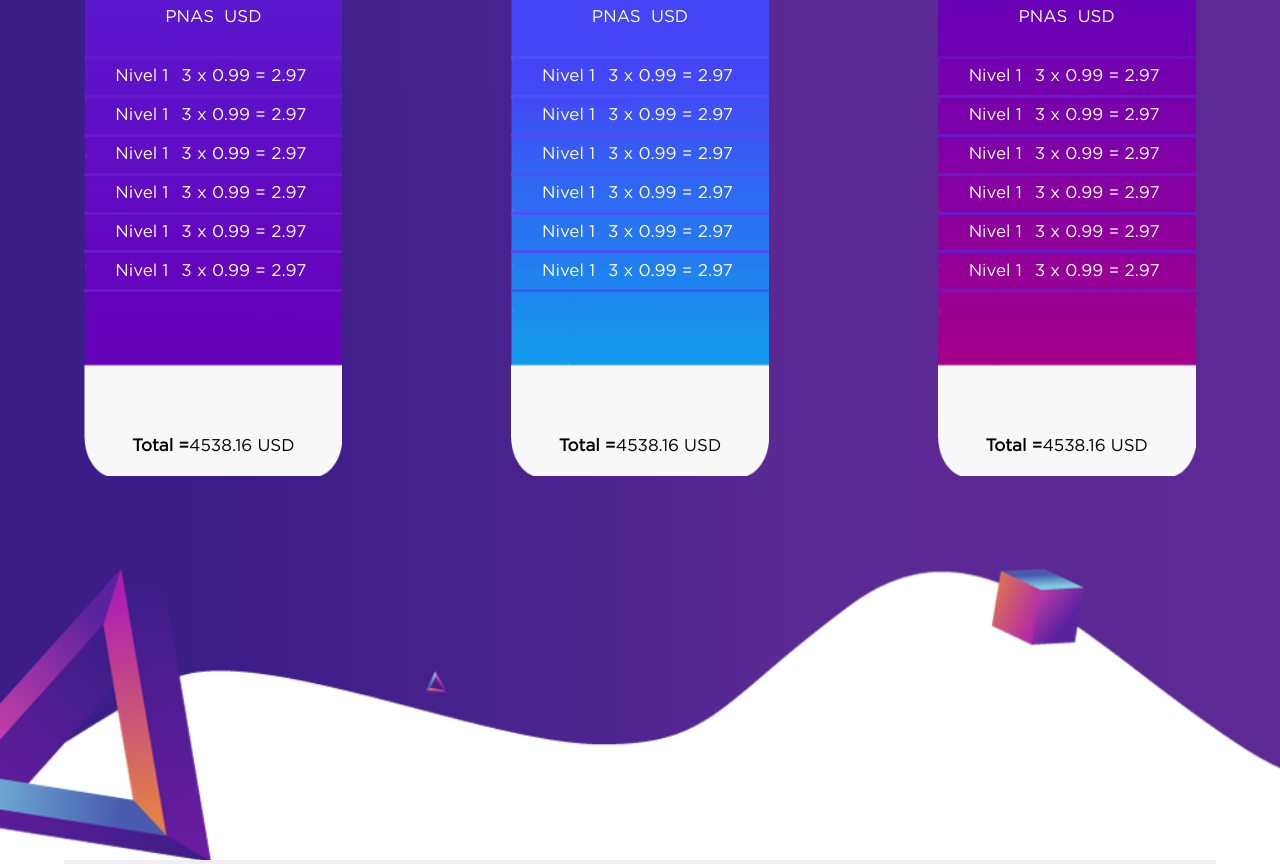
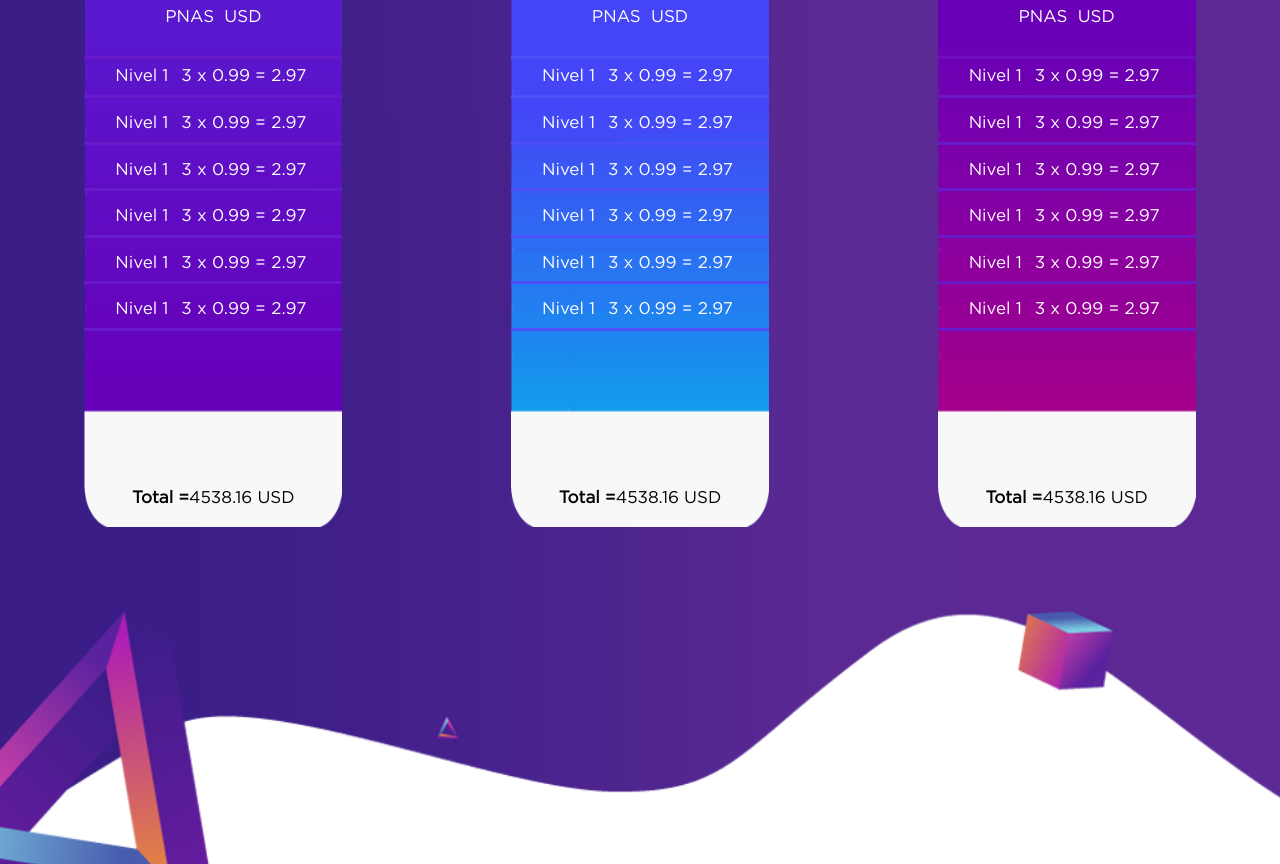
Before and after one commit to Eddygarciabermejo/Bit2Win_Nuevo, a plain HTML site: page index.html in a window 1280 px wide. Shown: the part 2551-3415 px from the top of the page. Drawn offline with nearby package versions, Linux system fonts and the light colour scheme.

Commit message:
Add files via upload

```diff
--- a/assets/css/index.css
+++ b/assets/css/index.css
@@ -420,7 +420,7 @@ input:focus, input.form-control:focus {
     justify-content: center;
     border-bottom: #681ac8 solid;
     margin-top: 2%;
-    margin-bottom: 0%;
+    margin-bottom: 5%;
 
 
 }
@@ -431,7 +431,7 @@ input:focus, input.form-control:focus {
     justify-content: center;
     border-bottom: rgb(78, 79, 246) solid;
     margin-top: 2%;
-    margin-bottom: 0%;
+    margin-bottom: 5%;
 
 
 }
```
